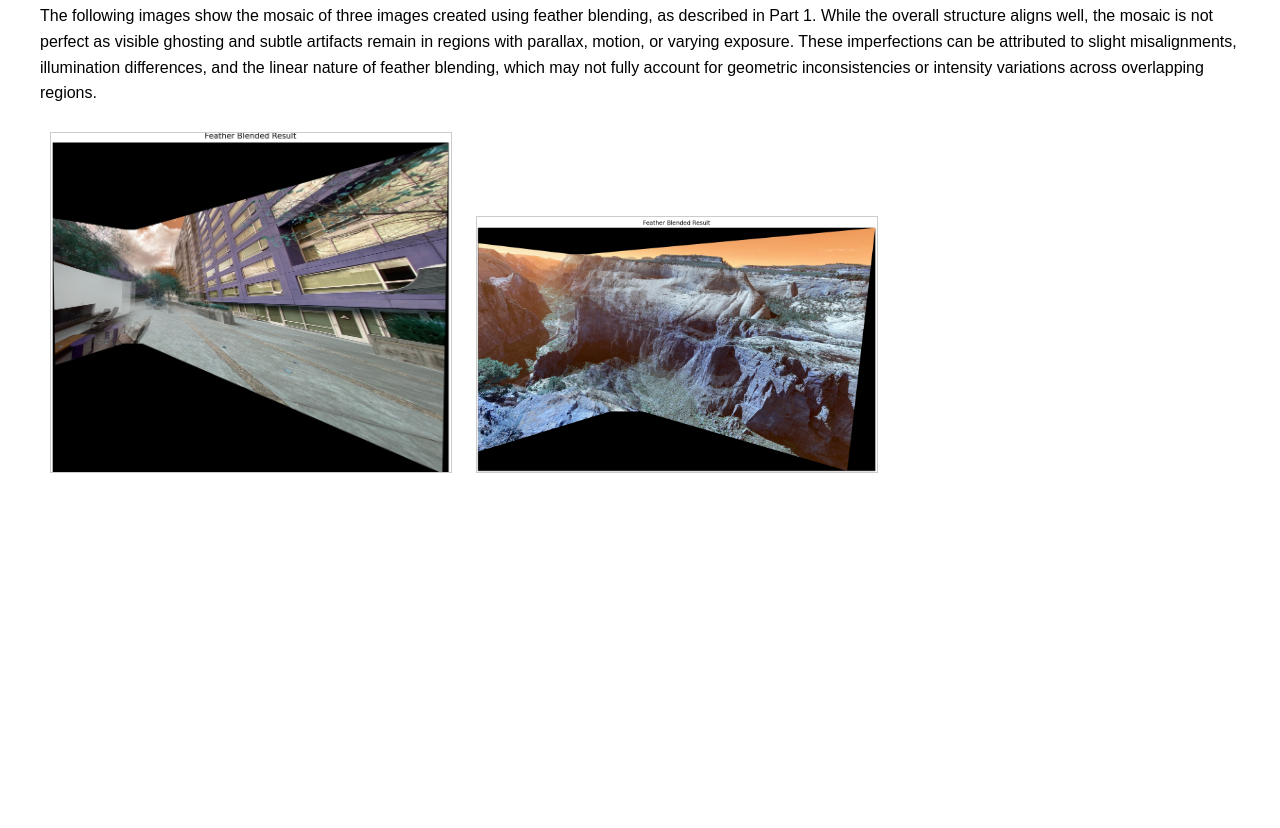
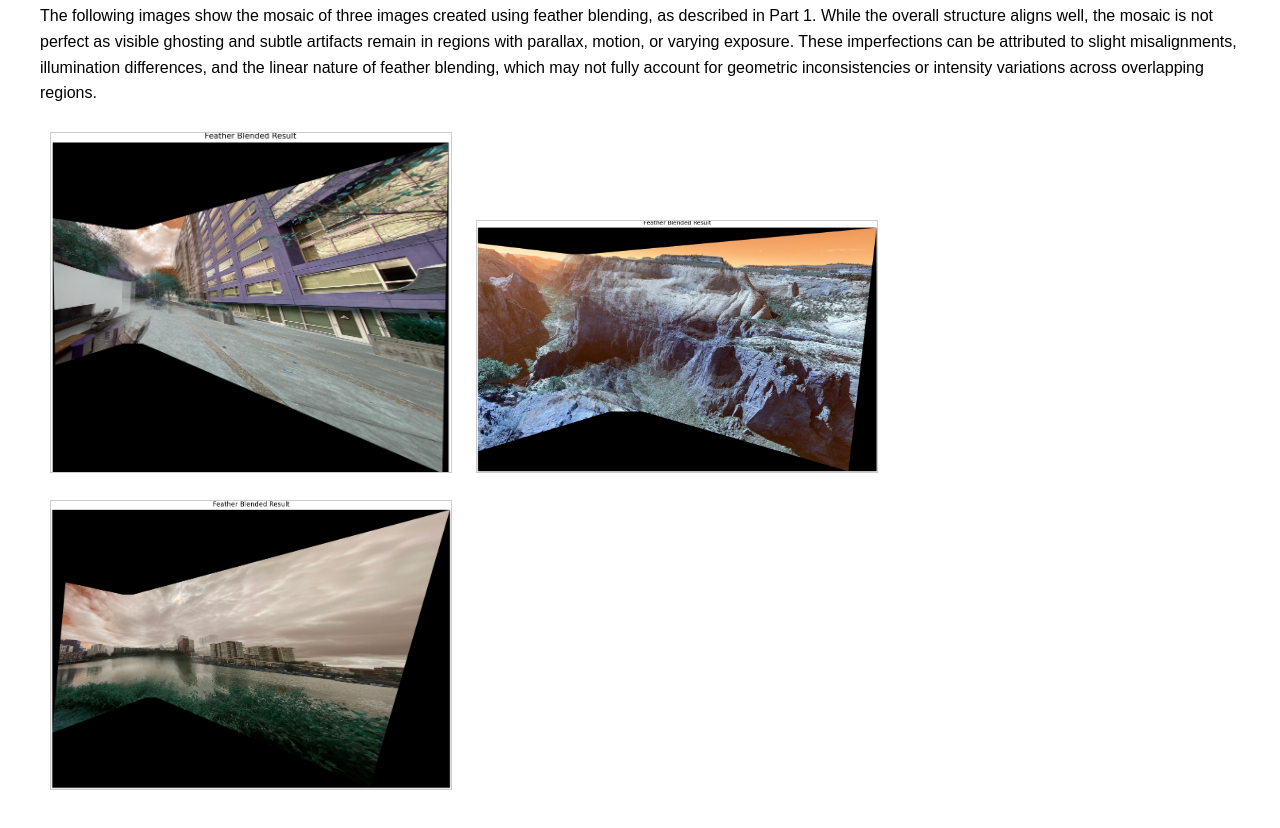
Before and after one commit to surabhi96/CS180-projects, a plain HTML site: page project3/part2/index.html in a window 1280 px wide. Shown: the part 1650-2478 px from the top of the page. Before the commit the page ends 2180 px from the top, so only its background shows below. Drawn offline with Linux system fonts and the light colour scheme.

Commit message:
Update index.html

```diff
--- a/project3/part2/index.html
+++ b/project3/part2/index.html
@@ -63,7 +63,8 @@
   which may not fully account for geometric inconsistencies or intensity variations across overlapping regions.
 </p>
 <img src="results/6.jpeg" alt="Feature matching before RANSAC">
-<img src="results/7.jpeg" alt="Feature matching after RANSAC">
+<img src="results/8.jpeg" alt="Feature matching after RANSAC">
+<img src="results/9.jpeg" alt="Feature matching after RANSAC">
 </div>
 
 </body>
```
